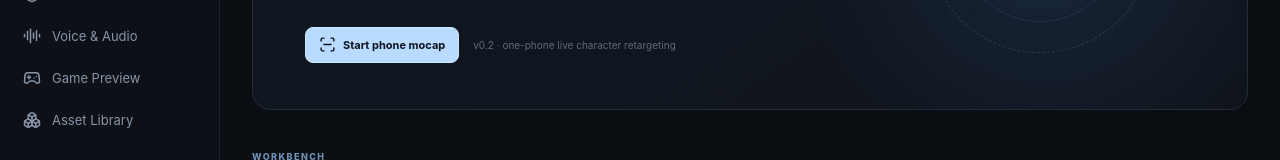
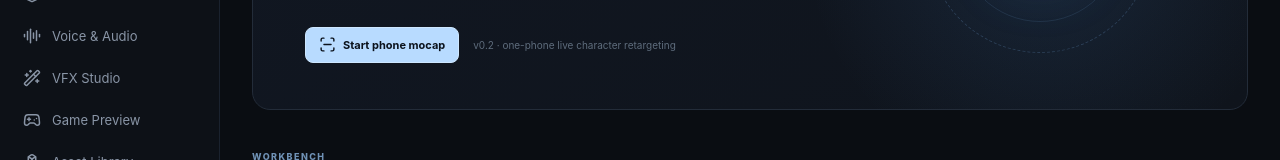
Before and after one commit to thobias12/forge-studio, a React (Vite) app: page /#/home in a window 1280 px wide. Shown: the part 310-470 px from the top of the page. Built offline with nearby package versions, Linux system fonts and the light colour scheme.

Commit message:
Add Audio Mixer workspace and VFX Studio navigation

```diff
--- a/src/App.tsx
+++ b/src/App.tsx
@@ -1,5 +1,5 @@
 import { useEffect, useState } from 'react'
-import { AudioLines, Box, Boxes, Clapperboard, Gamepad2, Home, Layers3, ScanLine, Settings, Sparkles, UserRoundCog } from 'lucide-react'
+import { AudioLines, Box, Boxes, Clapperboard, Gamepad2, Home, Layers3, ScanLine, Settings, Sparkles, UserRoundCog, WandSparkles } from 'lucide-react'
 import Dashboard from './pages/Dashboard'
 import MocapStudio from './pages/MocapStudio'
 import Models from './pages/Models'
@@ -8,7 +8,8 @@ import AnimationStudio from './pages/AnimationStudio'
 import AssetLibrary from './pages/AssetLibrary'
 import TextureLab from './pages/TextureLab'
 import GamePreview from './pages/GamePreview'
-import AudioStudio from './pages/AudioStudio'
+import AudioStudioWorkspace from './pages/AudioStudioWorkspace'
+import VfxStudio from './pages/VfxStudio'
 import Capture from './pages/Capture'
 import { installHistoryShortcuts } from './lib/historyShortcuts'
 import { FORGE_VERSION } from './version'
@@ -17,7 +18,7 @@ import './retarget.css'
 import './texture-v071.css'
 import './character.css'
 
-type Page = 'home' | 'mocap' | 'models' | 'characters' | 'animations' | 'textures' | 'audio' | 'preview' | 'assets'
+type Page = 'home' | 'mocap' | 'models' | 'characters' | 'animations' | 'textures' | 'audio' | 'vfx' | 'preview' | 'assets'
 
 const nav = [
   { id: 'home' as const, label: 'Home', icon: Home },
@@ -27,6 +28,7 @@ const nav = [
   { id: 'animations' as const, label: 'Animations', icon: Clapperboard },
   { id: 'textures' as const, label: 'Textures', icon: Layers3 },
   { id: 'audio' as const, label: 'Voice & Audio', icon: AudioLines },
+  { id: 'vfx' as const, label: 'VFX Studio', icon: WandSparkles },
   { id: 'preview' as const, label: 'Game Preview', icon: Gamepad2 },
   { id: 'assets' as const, label: 'Asset Library', icon: Boxes },
 ]
@@ -74,7 +76,8 @@ export default function App() {
           {page === 'characters' && <CharacterStudio />}
           {page === 'animations' && <AnimationStudio />}
           {page === 'textures' && <TextureLab />}
-          {page === 'audio' && <AudioStudio />}
+          {page === 'audio' && <AudioStudioWorkspace />}
+          {page === 'vfx' && <VfxStudio />}
           {page === 'preview' && <GamePreview />}
           {page === 'assets' && <AssetLibrary />}
         </div>
```
